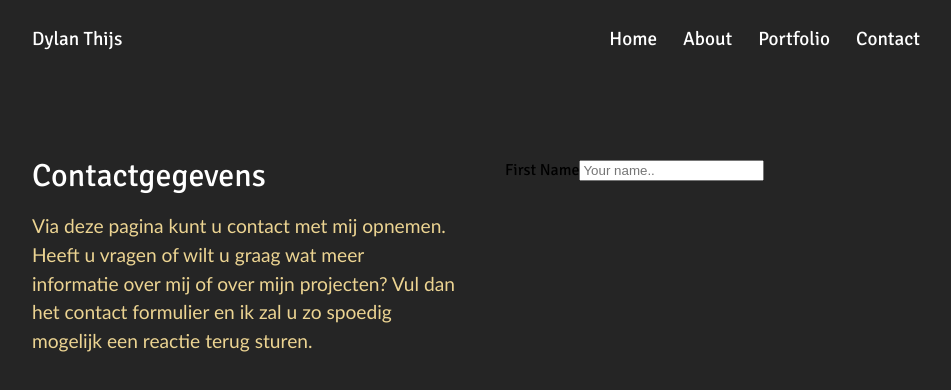
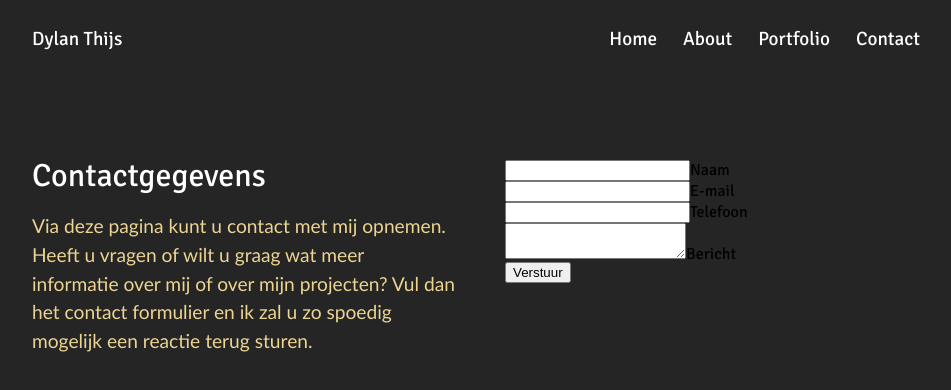
Before and after one commit to DylanThijs/Portfolio, a React (Create React App) app: page /contact in a window 1280 px wide. Shown: the top 390 px of the page, without its empty margins (160-1111 px from the left). Built offline with nearby package versions, Linux system fonts and the light colour scheme.

Commit message:
Add files via upload

```diff
--- a/src/About.jsx
+++ b/src/About.jsx
@@ -1,5 +1,6 @@
 import React from "react";
-import Navbar from "./components/Navbar/Navbar"
+import Navbar from "./components/Navbar/Navbar";
+import Slider from './components/Slider';
 import "./App.css";
 import "./Css/about.css";
 
--- a/src/App.css
+++ b/src/App.css
@@ -68,6 +68,7 @@ p {
 	width:75vw;
 	display: grid;
 	grid-template-columns: repeat(auto-fit, minmax(300px, 1fr));
+	grid-template-rows: repeat(3, 20vh);
 }
 .intro {
 	grid-column: 1 / 1;
--- a/src/Contact.jsx
+++ b/src/Contact.jsx
@@ -17,12 +17,38 @@ function Contact() {
             zal u zo spoedig mogelijk een reactie terug sturen.
           </p>
           </div>
+         <div className="formcont">
           <div className="formulier">
             <form>
-              <label for="fname">First Name</label>
-              <input type="text" id="fname" name="firstname" placeholder="Your name.."></input>
+              <div className="group">
+                <input type="text" required></input>
+                <span className="hightlight"></span>
+                <label>Naam</label>
+              </div>
+
+              <div className="group">
+              <input type="text" required></input>
+              <span className="hightlight"></span>
+              <label>E-mail</label>
+              </div>
+
+              <div className="group">
+              <input type="text" required></input>
+              <span className="hightlight"></span>
+              <label>Telefoon</label>
+              </div>
+
+              <div className="group">
+              <textarea type="text" required></textarea>
+              <span className="hightlight"></span>
+              <label>Bericht</label>
+              </div>
+
+              <button type="button" className="contactbutton">Verstuur</button>
+
             </form>
           </div>
+        </div>
         </div>
 
       </div>
```
